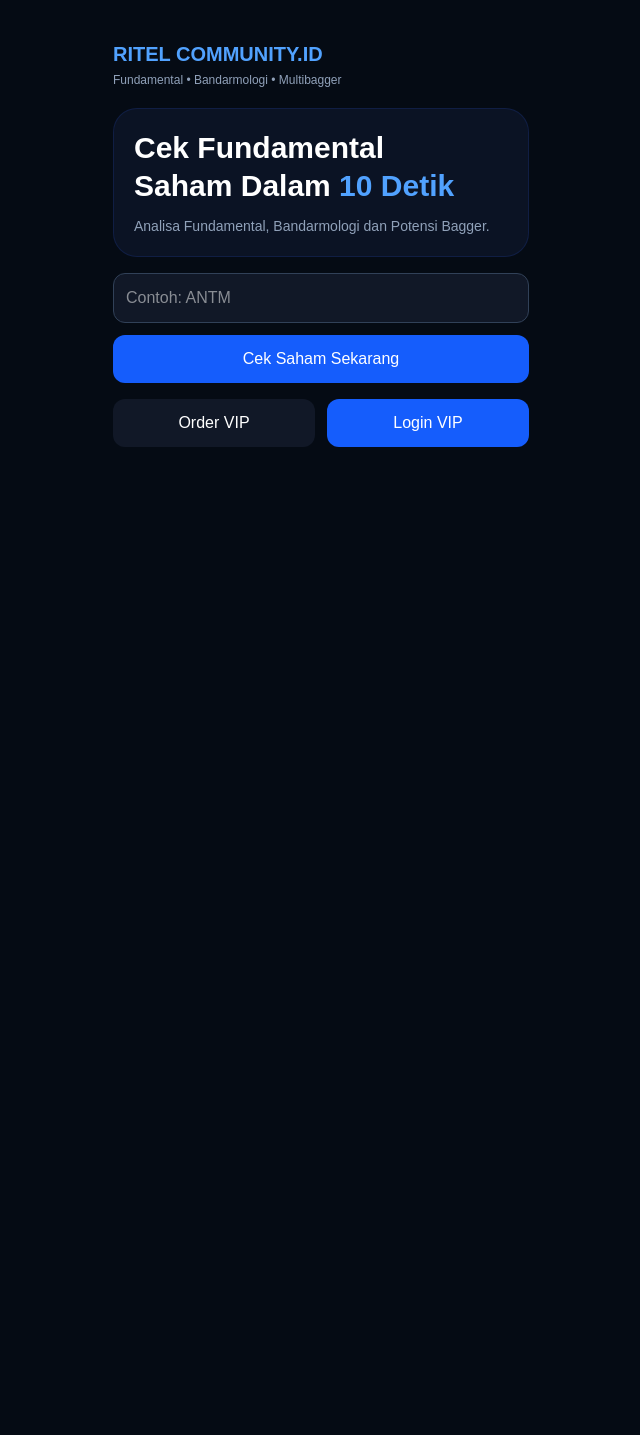
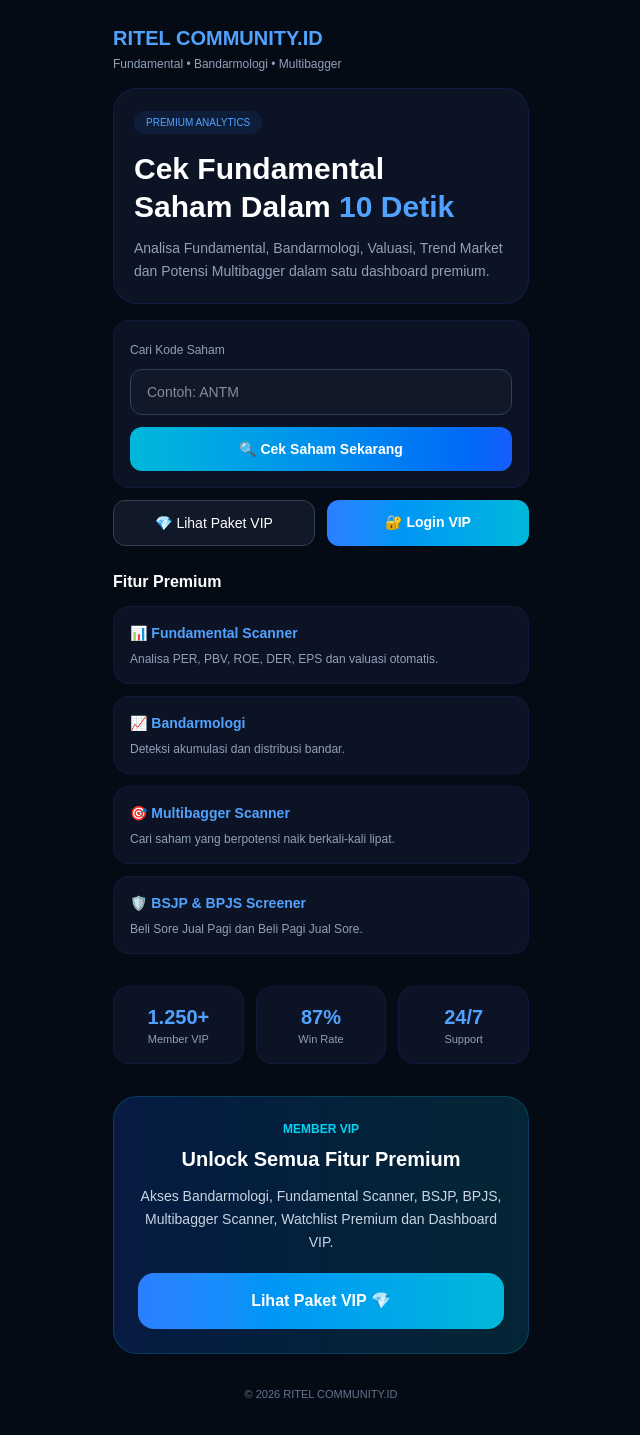
Before and after one commit to pediaboy/analisis, a Next.js app: page / in a window 1280 px wide. Shown: the whole page, without its empty margins (319-959 px from the left). Before the commit the page ends 800 px from the top, so only its background shows below. Built offline with nearby package versions, Linux system fonts and the light colour scheme.

Commit message:
Update page.tsx

```diff
--- a/app/page.tsx
+++ b/app/page.tsx
@@ -1,10 +1,10 @@
-import Link from "next/link";
-
 export default function Home() {
   return (
-    <main className="max-w-md mx-auto min-h-screen bg-[#050B14] p-4">
+    <main className="min-h-screen max-w-md mx-auto bg-[#050B14] text-white">
 
-      <div className="pt-6">
+      {/* HEADER */}
+      <div className="px-4 pt-6 pb-4">
+
         <h1 className="text-xl font-bold text-blue-400">
           RITEL COMMUNITY.ID
         </h1>
@@ -12,11 +12,19 @@ export default function Home() {
         <p className="text-xs text-slate-400 mt-1">
           Fundamental • Bandarmologi • Multibagger
         </p>
+
       </div>
 
-      <div className="mt-5 bg-[#0B1324] rounded-3xl p-5 border border-blue-900/30">
+      {/* HERO */}
+      <div className="px-4">
 
-        <h2 className="text-3xl font-bold leading-tight">
+        <div className="bg-[#0B1324] border border-blue-900/30 rounded-3xl p-5">
+
+          <div className="inline-block text-[10px] px-3 py-1 rounded-full bg-blue-500/10 text-blue-400">
+            PREMIUM ANALYTICS
+          </div>
+
+          <h2 className="text-3xl font-bold leading-tight mt-4">
             Cek Fundamental
             <br />
             Saham Dalam
@@ -25,43 +33,187 @@ export default function Home() {
             </span>
           </h2>
 
-        <p className="text-sm text-slate-400 mt-3">
-          Analisa Fundamental,
-          Bandarmologi dan Potensi Bagger.
+          <p className="text-sm text-slate-400 mt-3 leading-relaxed">
+            Analisa Fundamental, Bandarmologi,
+            Valuasi, Trend Market dan Potensi
+            Multibagger dalam satu dashboard premium.
           </p>
 
         </div>
 
-      <div className="mt-4">
+      </div>
+
+      {/* SEARCH */}
+      <div className="px-4 mt-4">
+
+        <div className="bg-[#0B1324] border border-blue-900/20 rounded-2xl p-4">
+
+          <label className="text-xs text-slate-400">
+            Cari Kode Saham
+          </label>
 
           <input
+            type="text"
             placeholder="Contoh: ANTM"
-          className="w-full p-3 rounded-xl bg-[#111827] border border-slate-700"
+            className="w-full mt-2 px-4 py-3 rounded-xl bg-[#111827] border border-slate-700 text-sm"
           />
 
-        <button className="w-full mt-3 p-3 rounded-xl bg-blue-600">
-          Cek Saham Sekarang
+          <button className="w-full mt-3 py-3 rounded-xl text-sm font-semibold bg-gradient-to-r from-cyan-500 to-blue-600">
+            🔍 Cek Saham Sekarang
           </button>
 
         </div>
 
-      <div className="grid grid-cols-2 gap-3 mt-4">
+      </div>
+
+      {/* LOGIN */}
+      <div className="px-4 mt-3 grid grid-cols-2 gap-3">
 
         <a
-          href="https://wa.me/6282218723401?text=Saya%20ingin%20join%20VIP%20RITEL%20COMMUNITY.ID"
-          target="_blank"
-          className="bg-[#111827] text-center p-3 rounded-xl"
+          href="/vip"
+          className="py-3 rounded-xl text-sm bg-[#111827] border border-slate-700 text-center font-medium"
         >
-          Order VIP
+          💎 Lihat Paket VIP
         </a>
 
-        <Link
+        <a
           href="/vip"
-          className="bg-blue-600 text-center p-3 rounded-xl"
+          className="py-3 rounded-xl text-sm font-semibold bg-gradient-to-r from-blue-500 to-cyan-500 text-center"
         >
-          Login VIP
-        </Link>
+          🔐 Login VIP
+        </a>
 
+      </div>
+
+      {/* FITUR */}
+      <div className="px-4 mt-6">
+
+        <h3 className="font-semibold text-base mb-3">
+          Fitur Premium
+        </h3>
+
+        <div className="space-y-3">
+
+          <div className="bg-[#0B1324] rounded-2xl p-4 border border-blue-900/20">
+            <h4 className="text-sm font-semibold text-blue-400">
+              📊 Fundamental Scanner
+            </h4>
+
+            <p className="text-xs text-slate-400 mt-2">
+              Analisa PER, PBV, ROE, DER, EPS dan valuasi otomatis.
+            </p>
+          </div>
+
+          <div className="bg-[#0B1324] rounded-2xl p-4 border border-blue-900/20">
+            <h4 className="text-sm font-semibold text-blue-400">
+              📈 Bandarmologi
+            </h4>
+
+            <p className="text-xs text-slate-400 mt-2">
+              Deteksi akumulasi dan distribusi bandar.
+            </p>
+          </div>
+
+          <div className="bg-[#0B1324] rounded-2xl p-4 border border-blue-900/20">
+            <h4 className="text-sm font-semibold text-blue-400">
+              🎯 Multibagger Scanner
+            </h4>
+
+            <p className="text-xs text-slate-400 mt-2">
+              Cari saham yang berpotensi naik berkali-kali lipat.
+            </p>
+          </div>
+
+          <div className="bg-[#0B1324] rounded-2xl p-4 border border-blue-900/20">
+            <h4 className="text-sm font-semibold text-blue-400">
+              🛡️ BSJP & BPJS Screener
+            </h4>
+
+            <p className="text-xs text-slate-400 mt-2">
+              Beli Sore Jual Pagi dan Beli Pagi Jual Sore.
+            </p>
+          </div>
+
+        </div>
+
+      </div>
+
+      {/* STATISTIK */}
+      <div className="px-4 mt-8">
+
+        <div className="grid grid-cols-3 gap-3">
+
+          <div className="bg-[#0B1324] rounded-2xl p-4 text-center border border-blue-900/20">
+            <div className="text-xl font-bold text-blue-400">
+              1.250+
+            </div>
+
+            <div className="text-[11px] text-slate-400">
+              Member VIP
+            </div>
+          </div>
+
+          <div className="bg-[#0B1324] rounded-2xl p-4 text-center border border-blue-900/20">
+            <div className="text-xl font-bold text-blue-400">
+              87%
+            </div>
+
+            <div className="text-[11px] text-slate-400">
+              Win Rate
+            </div>
+          </div>
+
+          <div className="bg-[#0B1324] rounded-2xl p-4 text-center border border-blue-900/20">
+            <div className="text-xl font-bold text-blue-400">
+              24/7
+            </div>
+
+            <div className="text-[11px] text-slate-400">
+              Support
+            </div>
+          </div>
+
+        </div>
+
+      </div>
+
+      {/* CTA VIP */}
+      <div className="px-4 mt-8">
+
+        <div className="rounded-3xl p-6 bg-gradient-to-r from-blue-600/20 to-cyan-600/20 border border-cyan-500/20">
+
+          <div className="text-center">
+
+            <div className="text-xs text-cyan-400 font-semibold">
+              MEMBER VIP
+            </div>
+
+            <h3 className="text-xl font-bold mt-2">
+              Unlock Semua Fitur Premium
+            </h3>
+
+            <p className="text-sm text-slate-300 mt-3 leading-relaxed">
+              Akses Bandarmologi, Fundamental Scanner,
+              BSJP, BPJS, Multibagger Scanner,
+              Watchlist Premium dan Dashboard VIP.
+            </p>
+
+            <a
+              href="/vip"
+              className="block mt-5 py-4 rounded-2xl bg-gradient-to-r from-blue-500 to-cyan-500 font-semibold"
+            >
+              Lihat Paket VIP 💎
+            </a>
+
+          </div>
+
+        </div>
+
+      </div>
+
+      {/* FOOTER */}
+      <div className="text-center text-slate-500 text-[11px] py-8">
+        © 2026 RITEL COMMUNITY.ID
       </div>
 
     </main>
```
Lines whose indentation alone changed are shown as unchanged.
